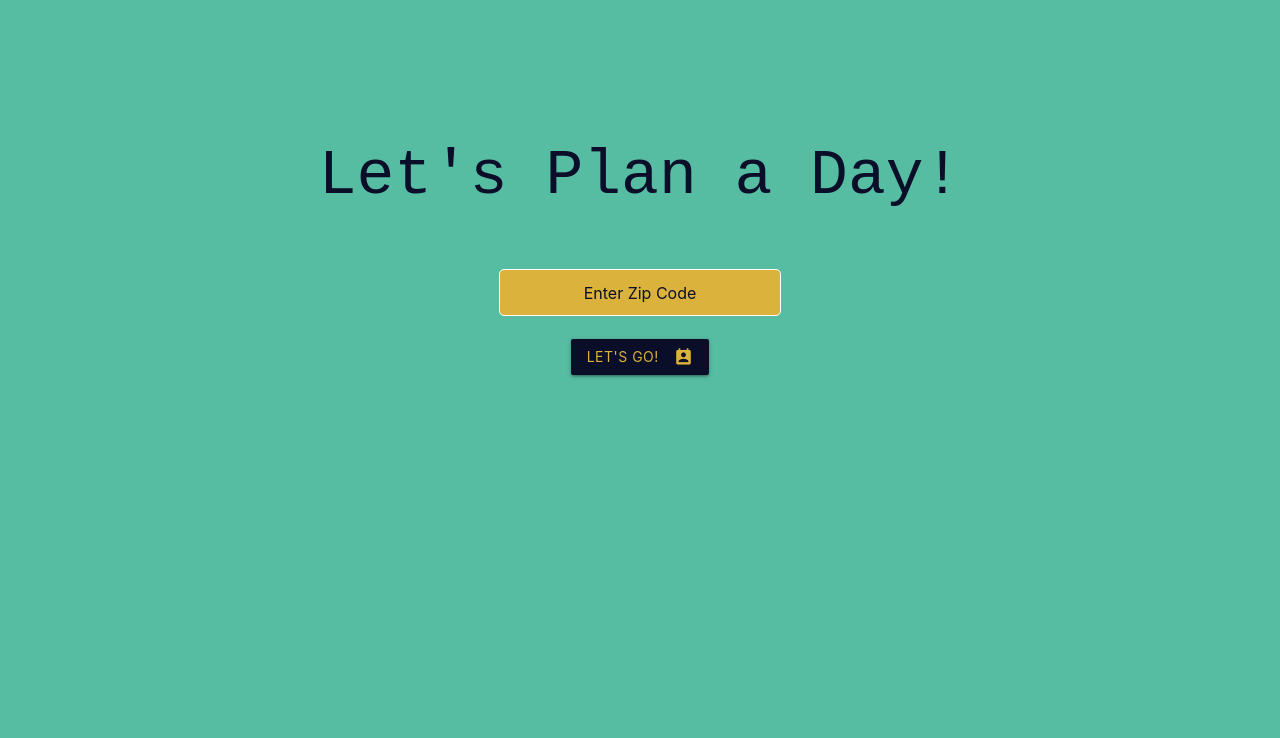
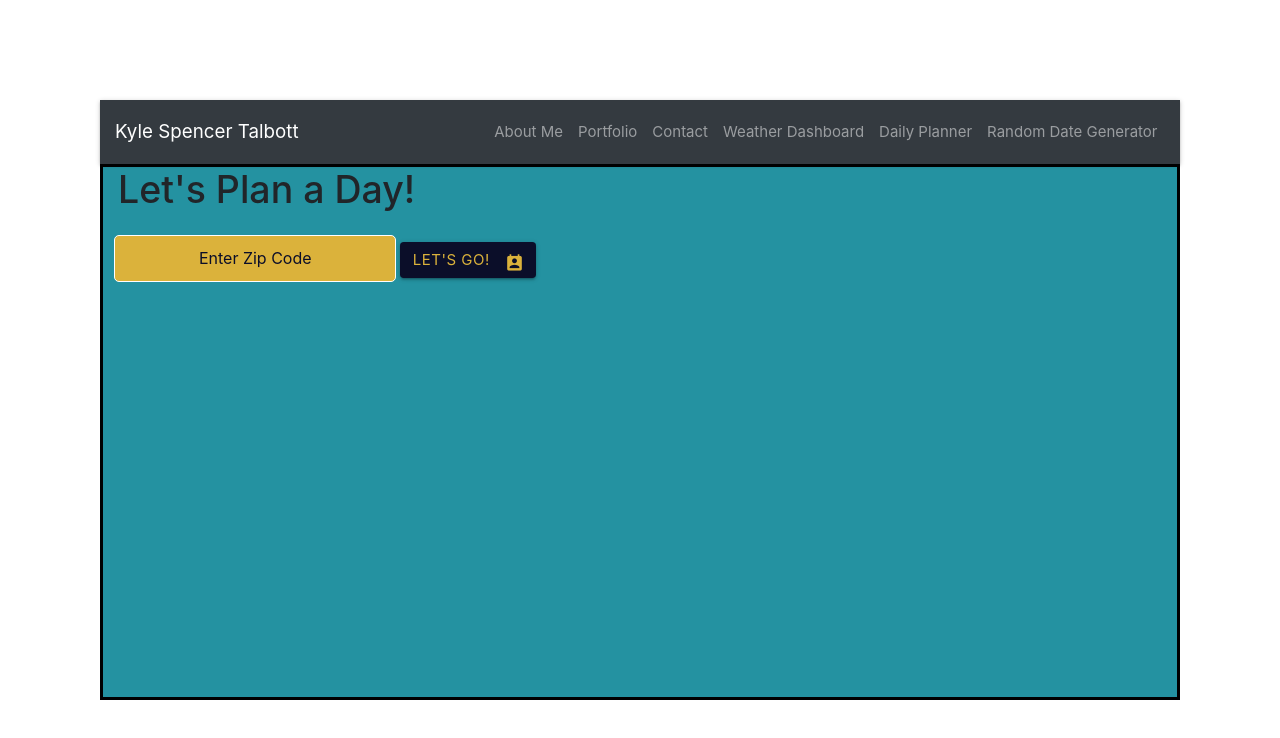
Before and after one commit to spental/SpencersDateApp, a plain HTML site: page index.html in a window 1280 px wide. Drawn offline with nearby package versions, Linux system fonts and the light colour scheme.

Commit message:
style fixes

```diff
--- a/Assets/css/style.css
+++ b/Assets/css/style.css
@@ -1,6 +1,14 @@
+#padd {
+    border: black;
+    border-width: 3px;
+    border-style: solid;
+    background-color: #2492a1;
+}
+
+
 body {
     font-family: "Courier New", Courier, monospace;
-    background-color: #56bda2;
+    /* background-color: #56bda2; */
     color: #0b0e29;
     padding: 100px;
     text-align: center;
@@ -11,6 +19,9 @@ body {
 
 main {
     flex: 1 0 auto;
+    border: black;
+    border-width: 3px;
+    border-style: solid;
 }
 
 .materialize-text {
--- a/index.html
+++ b/index.html
@@ -7,12 +7,32 @@
     <link rel="stylesheet" href="Assets/css/style.css">
     <link rel="stylesheet" href="https://cdnjs.cloudflare.com/ajax/libs/materialize/1.0.0/css/materialize.min.css">
     <link href="https://fonts.googleapis.com/icon?family=Material+Icons" rel="stylesheet">
+    <link rel="stylesheet" href="https://maxcdn.bootstrapcdn.com/bootstrap/4.5.2/css/bootstrap.min.css">
+    <link rel="stylesheet" href="https://stackpath.bootstrapcdn.com/bootstrap/4.4.1/css/bootstrap.min.css"
+        integrity="sha384-Vkoo8x4CGsO3+Hhxv8T/Q5PaXtkKtu6ug5TOeNV6gBiFeWPGFN9MuhOf23Q9Ifjh" crossorigin="anonymous">
     <script src="https://cdnjs.cloudflare.com/ajax/libs/materialize/1.0.0/js/materialize.min.js"></script>
     <title>Let's Plan a Day!</title>
 </head>
 
 <body>
-    <main>
+    <nav class="navbar navbar-expand-sm bg-dark navbar-dark">
+        <a class="navbar-brand" href="/index.html">Kyle Spencer Talbott</a>
+        <button class="navbar-toggler" type="button" data-toggle="collapse" data-target="#collapsibleNavbar">
+            <span class="navbar-toggler-icon"></span>
+        </button>
+        <div class="collapse navbar-collapse" id="collapsibleNavbar">
+            <ul class="navbar-nav ml-auto">
+                <a class="nav-link" href="index.html">About Me</a>
+                <a class="nav-link" href="Portfolio.html">Portfolio </a>
+                <a class="nav-link" href="Contact.html">Contact</a>
+                <a class="nav-link" href="https://spental.github.io/weather-Dash/">Weather Dashboard</a>
+                <a class="nav-link" href="https://spental.github.io/DayPlanner/">Daily Planner</a>
+                <a class="nav-link" href="https://spental.github.io/SpencersDateApp/">Random Date Generator</a>
+            </ul>
+        </div>
+    </nav>
+    <main id="padd">
+        <div id="body">
             <div class="container">
                 <h1>Let's Plan a Day!</h1>
                 <div class="row">
@@ -21,12 +41,14 @@
                             <p id="inputError"></p>
                             <div class="input-field col s12">
                                 <input id="zipInput" class="materialize-text" placeholder="Enter Zip Code" type="number"></input>
-                        </div>
                                 <button class="btn waves-effect waves-light" type="submit" id="searchBtn">Let's Go!
                                     <i class="material-icons right">perm_contact_calendar</i>
                                 </button>
                             </div>
+
+                        </div>
                     </form>
+                </div>
             </div>
         </div>
     </main>
```
Also changed, not shown: resultspage.html (+25 -5 lines). Lines whose indentation alone changed are shown as unchanged.
